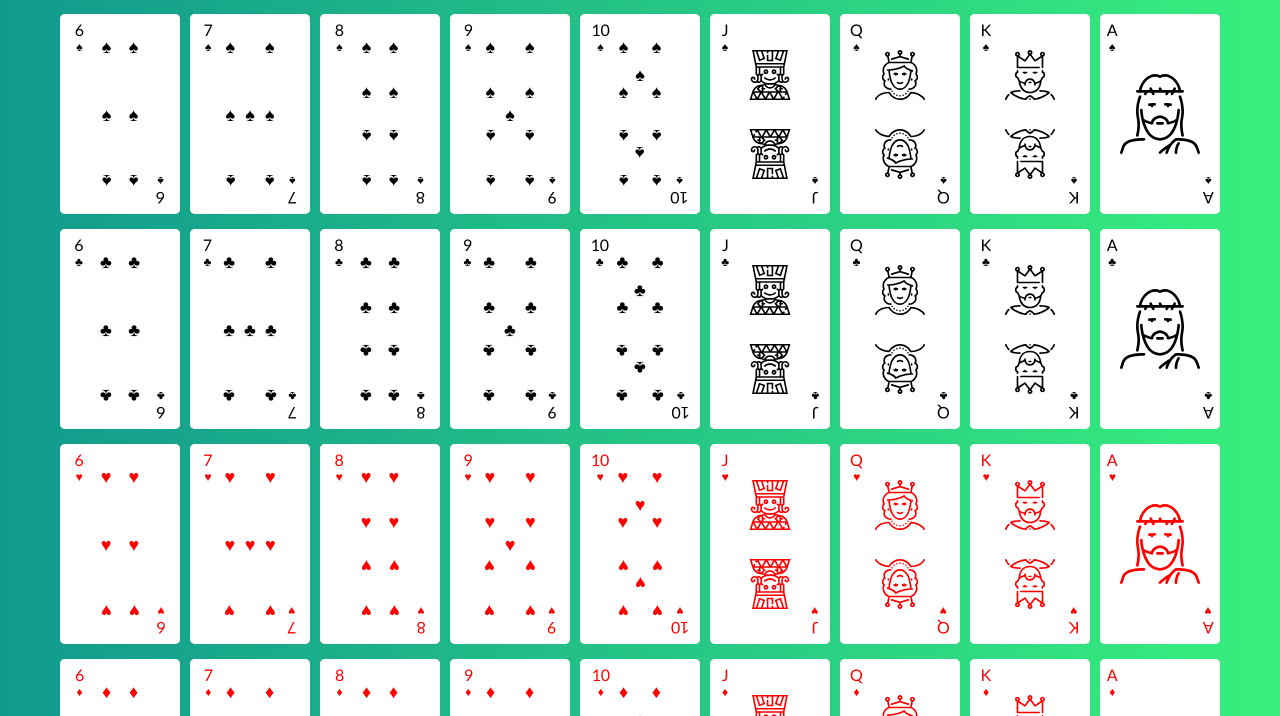
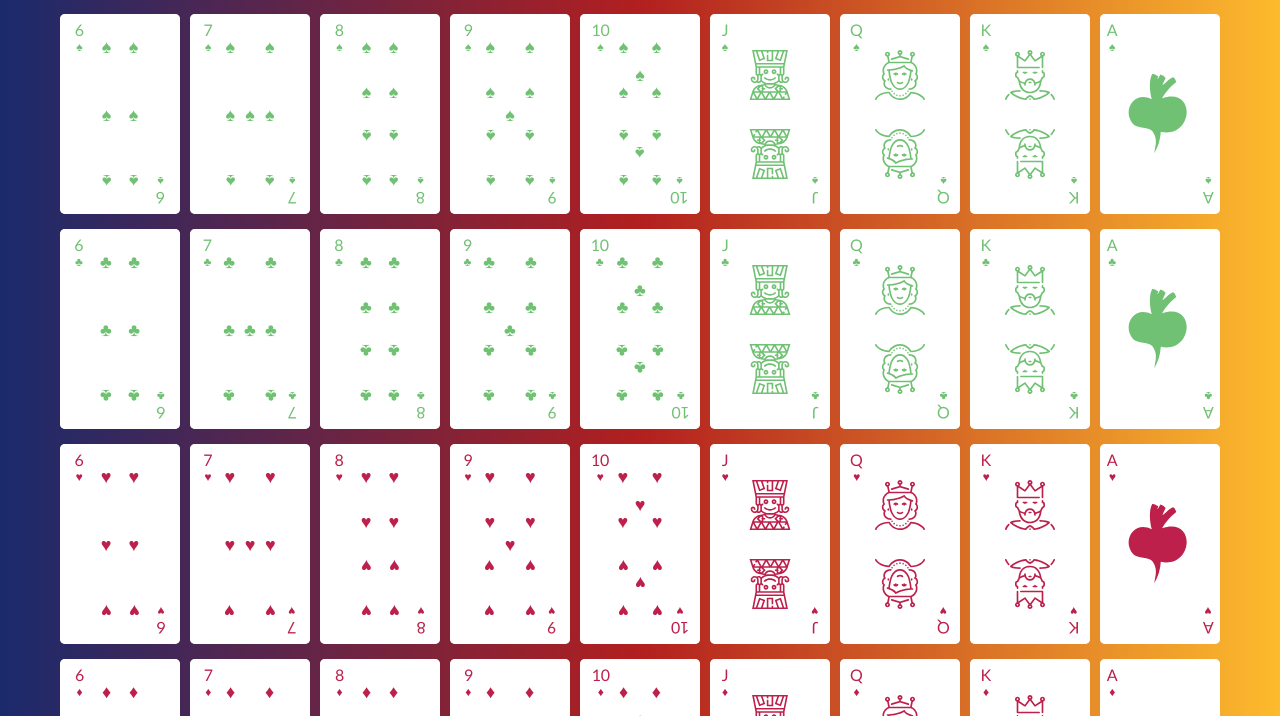
Before and after one commit to pliskakh/cards-deck, a plain HTML site: page index.html in a window 1280 px wide. Shown: the part 68-784 px from the top of the page. Drawn offline with Linux system fonts and the light colour scheme.

Commit message:
final redesign

```diff
--- a/index.html
+++ b/index.html
@@ -241,7 +241,7 @@
 					<div class="ba-face ba-face__center">
 						<div class="ba-face__center--mid">
 							<svg class="ba-item" width="80px" height="80px">
-								<use xlink:href="#jesus" />
+								<use xlink:href="#beetroot" />
 							</svg>
 						</div>
 					</div>
@@ -473,7 +473,7 @@
 					<div class="ba-face ba-face__center">
 						<div class="ba-face__center--mid">
 							<svg class="ba-item" width="80px" height="80px">
-								<use xlink:href="#jesus" />
+								<use xlink:href="#beetroot" />
 							</svg>
 						</div>
 					</div>
@@ -705,7 +705,7 @@
 					<div class="ba-face ba-face__center">
 						<div class="ba-face__center--mid">
 							<svg class="ba-item" width="80px" height="80px">
-								<use xlink:href="#jesus" />
+								<use xlink:href="#beetroot" />
 							</svg>
 						</div>
 					</div>
@@ -936,7 +936,7 @@
 					<div class="ba-face ba-face__center">
 						<div class="ba-face__center--mid">
 							<svg class="ba-item" width="80px" height="80px">
-								<use xlink:href="#jesus" />
+								<use xlink:href="#beetroot" />
 							</svg>
 						</div>
 					</div>
@@ -1208,6 +1208,11 @@
 		</g>
 		</g>
 		</symbol>
+
+		<symbol id="beetroot" viewBox="0 0 40 51">
+			<path d="M145.365,23.562a36.079,36.079,0,0,0-9.09,10.349c22.25-7.5,19.895,25.749-.778,21.458a29.149,29.149,0,0,1-4.156,13.639c0.58-4.514,2.5-8.785-1.038-13.891-2.019-2.913-9.825-1.845-12.467-4.8-7.339-8.2.569-21.568,11.948-15.65-1.22-3.867-2.13-11.973.258-16.156,1.771-.123,2.4.862,3.637,1.262,0.54,0.556-.412,1.084-0.262,2.019,0.713-.908,1.167-2.064,1.819-3.029a6.5,6.5,0,0,1,3.378,2.274c-0.653,1.554-1.5,2.912-2.079,4.543,1.963-.953,3.925-4.094,6.753-5.049,1.425,0.3,1.447,1.959,2.077,3.029" transform="translate(-115 -18.5)"/>
+		</symbol>
+
 		</defs>
 	</svg>
 
--- a/scss/_variables.scss
+++ b/scss/_variables.scss
@@ -1 +1,3 @@
 $font-main: 'Lato', sans-serif;
+//$bg: linear-gradient(to right, rgb(17, 153, 142), rgb(56, 239, 125));
+$bg: linear-gradient(to right, rgb(26, 42, 108), rgb(178, 31, 31), rgb(253, 187, 45));
--- a/scss/style.scss
+++ b/scss/style.scss
@@ -13,7 +13,7 @@ h6 {
 }
 
 body {
-	background: linear-gradient(to right, rgb(17, 153, 142), rgb(56, 239, 125));
+	background: $bg;
 	font-size: 12px;
 	font-family: $font-main;
 }
@@ -90,8 +90,14 @@ textarea {}
 	}
 
 	&--hearts, &--diams{
-		color: red;
+		color: #bc204b;
 		svg {
+			fill: currentColor;
+		}
+	}
+	&--spades, &--clubs{
+		color: #70C173;
+		svg{
 			fill: currentColor;
 		}
 	}
```
Also changed, not shown: css/style.css.
